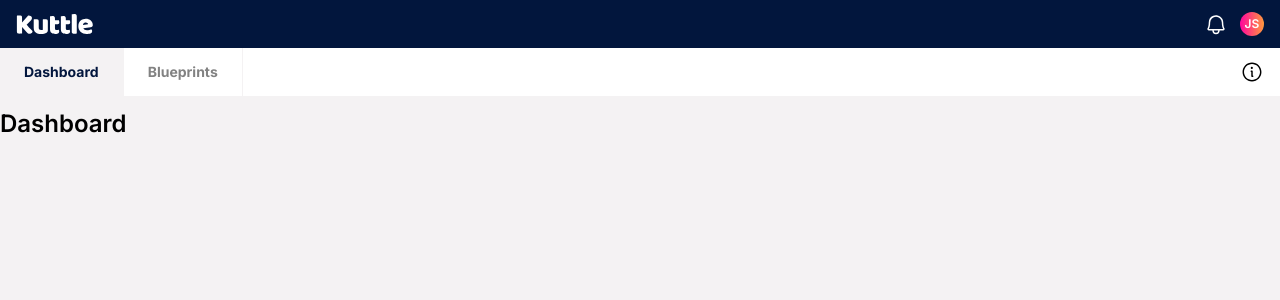
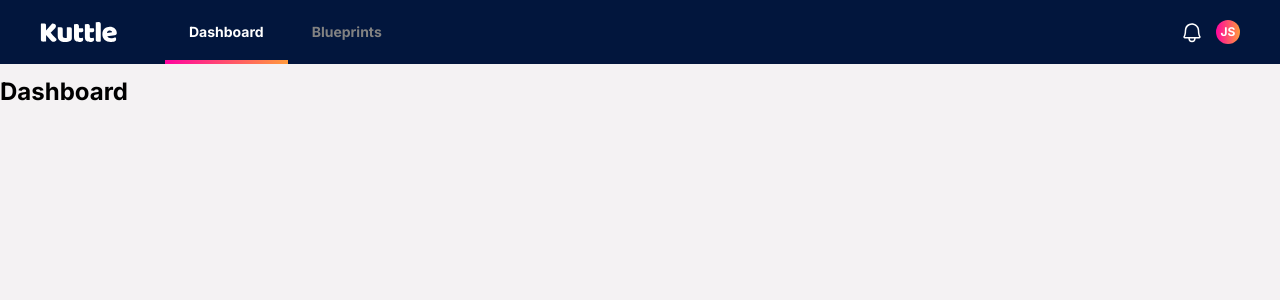
Before and after one commit to Miskamyasa/kuttle, a React (Vite) app: page /dashboard in a window 1280 px wide. Shown: the top 300 px of the page. Built offline with nearby package versions, Linux system fonts and the light colour scheme.

Commit message:
new header design

```diff
--- a/index.html
+++ b/index.html
@@ -8,7 +8,7 @@
   <title>Kuttle App</title>
   <link rel="preconnect" href="https://fonts.googleapis.com">
   <link rel="preconnect" href="https://fonts.gstatic.com" crossorigin>
-  <link href="https://fonts.googleapis.com/css2?family=Inter:wght@100;200;300;400;500;600;700;800;900&display=swap"
+  <link href="https://fonts.googleapis.com/css2?family=Inter:wght@400;700&display=swap"
     rel="stylesheet">
 </head>
 
--- a/src/Layout/Tabs.tsx
+++ b/src/Layout/Tabs.tsx
@@ -5,7 +5,7 @@ import {pages} from "../Navigation/router";
 
 export const Tabs = () => {
   return (
-    <div className={"kuttle-tabs flex items-center"}>
+    <div className={"h-full kuttle-tabs flex items-center"}>
       {pages.map((route) => {
         if (route.path !== "*") {
           return (
--- a/src/Layout/index.tsx
+++ b/src/Layout/index.tsx
@@ -5,7 +5,6 @@ import {Outlet} from "react-router-dom";
 import {Avatar} from "../components/avatar";
 import {Logo} from "../components/logo";
 import {BellRingIcon} from "../icons/BellRing";
-import {InfoIcon} from "../icons/Info";
 
 import {Tabs} from "./Tabs";
 
@@ -13,9 +12,12 @@ import {Tabs} from "./Tabs";
 export const Layout: React.FC = () => {
   return (
     <Fragment>
-      <div className={"bg-blueDark flex justify-between items-center py-3 px-4"}>
-        <Logo />
-        <div className={"flex items-center gap-3"}>
+      <div className={"bg-blueDark flex items-center h-16 px-10"}>
+        <div className={"mr-12"}>
+          <Logo />
+        </div>
+        <Tabs />
+        <div className={"ml-auto flex items-center gap-3"}>
           <BellRingIcon
             size={24}
             fill={"#fff"}
@@ -23,13 +25,8 @@ export const Layout: React.FC = () => {
           <Avatar name={"John Smith"} />
         </div>
       </div>
-      <div className={"flex justify-between items-center"}>
-        <Tabs />
-        <div className={"py-3 px-4"}>
-          <InfoIcon size={24} />
-        </div>
-      </div>
-      <div className={"py-3 max-w-full bg-gray3 min-h-[calc(100vh_-_2_*_48px)]"}>
+      {/* 64px in calc function is h-16 for header */}
+      <div className={"py-3 max-w-full bg-gray3 min-h-[calc(100vh_-_64px)]"}>
         <Outlet />
       </div>
     </Fragment>
--- a/src/index.css
+++ b/src/index.css
@@ -2,6 +2,9 @@
 @tailwind components;
 @tailwind utilities;
 
+:root {
+  --kuttleGradient: linear-gradient(91.08deg, #FF00A1 -2.69%, #FFAC30 111.81%);
+}
 
 body {
   font-family: Inter, sans-serif;
@@ -9,17 +12,29 @@ body {
 
 @layer components {
   .kuttle-gradient {
-    background-image: linear-gradient(91.08deg, #FF00A1 -2.69%, #FFAC30 111.81%);
+    background-image: var(--kuttleGradient);
   }
 
   .kuttle-tabs a {
-    @apply block bg-white py-3 px-6 font-bold text-sm text-gray1;
-    line-height: 24px;
-    border-right: 1px solid theme('colors.gray3');
+    @apply relative h-full flex justify-center items-center px-6;
   }
 
-  .kuttle-tabs a.active {
-    @apply bg-gray3 text-blueDark;
+  .kuttle-tabs a > span {
+    @apply font-bold text-sm text-gray1 transition-colors;
+  }
+
+  .kuttle-tabs a:hover > span,
+  .kuttle-tabs a.active > span {
+    @apply text-white;
+  }
+
+  .kuttle-tabs a:after {
+    content: " ";
+    @apply block absolute left-0 bottom-0 w-full h-1 kuttle-gradient transition-opacity opacity-0;
+  }
+
+  .kuttle-tabs a.active:after {
+    @apply opacity-100;
   }
 
 }
--- a/tailwind.config.cjs
+++ b/tailwind.config.cjs
@@ -12,7 +12,6 @@ module.exports = {
         gray2: "#BDBDBD",
         gray3: "#F4F2F3",
       },
-
     },
   },
   plugins: [],
```
